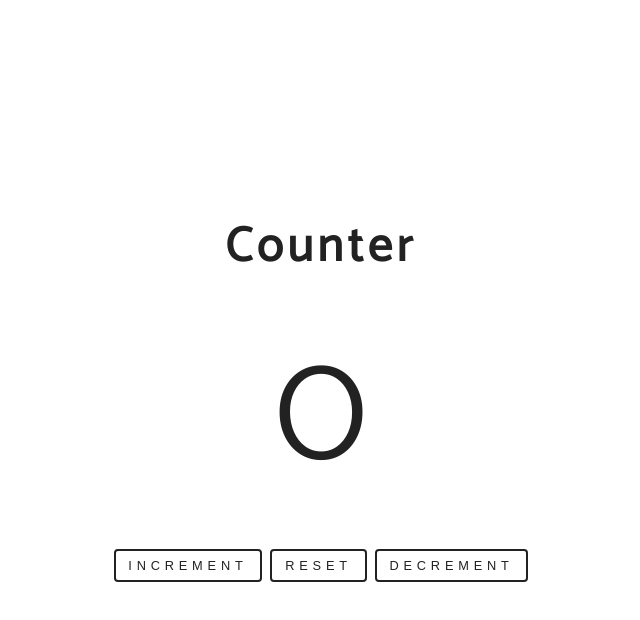
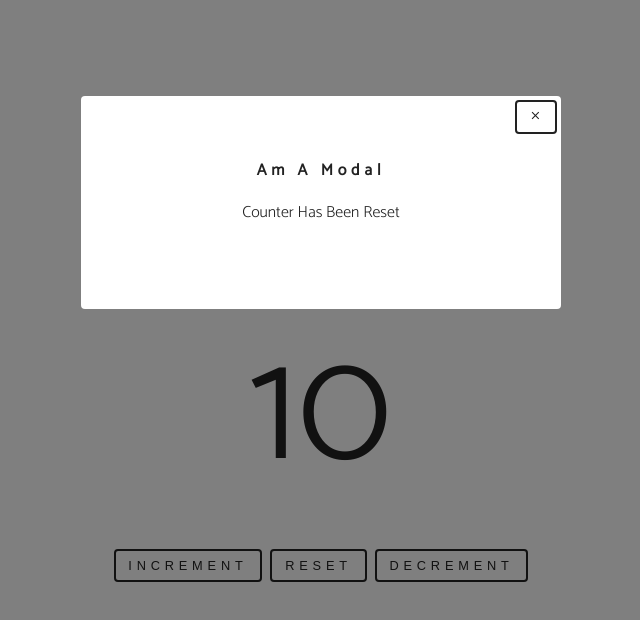
Before and after one commit to preeteeg/reduxApps, a React (Create React App) app: page / in a window 1280 px wide. Both pictures are taken after a click on the button "RESET". Shown: the top 620 px of the page, without its empty margins (319-959 px from the left). Built offline with nearby package versions, Linux system fonts and the light colour scheme.

Commit message:
implement a modal pop up onclick reset button

```diff
--- a/package.json
+++ b/package.json
@@ -8,6 +8,7 @@
     "@testing-library/user-event": "^7.2.1",
     "react": "^16.13.0",
     "react-dom": "^16.13.0",
+    "react-icons": "^3.9.0",
     "react-redux": "^7.2.0",
     "react-scripts": "3.4.0",
     "redux": "^4.0.5",
--- a/src/App.js
+++ b/src/App.js
@@ -1,12 +1,14 @@
 import React from 'react';
 import Counter from './components/Counter'
+import Modal from './components/Modal'
 import store from './store/store'
 import './App.css';
 import {Provider} from 'react-redux'
 function App() {
   return (
        <Provider store={store}>
-        <Counter status="Counter App"  />
+         <Counter status="Counter App" />
+          <Modal/>
       </Provider>
 
   );
--- a/src/components/Counter.js
+++ b/src/components/Counter.js
@@ -11,7 +11,7 @@ const Counter = (props) =>
     // const count = (props.state.count)
     // const count = props.count
     //const{count,name,dispatch} =props
-    const { count, name, increase, decrease, reset } = props
+    const { count, name, increase, decrease, reset ,openModal} = props
 
     return (
         <div className="container">
@@ -19,7 +19,7 @@ const Counter = (props) =>
             <p className="counter">{count}</p>
             <div className="buttons">
                 <button type="button" className="btn" onClick={increase}>Increment</button>
-                <button type="button" className="btn" onClick={reset}>Reset</button>
+                <button type="button" className="btn" onClick={reset,openModal}>Reset</button>
                 <button type="button" className="btn" onClick={decrease}>Decrement</button>
             </div>
         </div>
@@ -39,6 +39,8 @@ function mapDispatchToProps(dispatch, ownProps)
         increase: () => dispatch({ type: INCREASE }),
         decrease: () => dispatch({ type: DECREASE }),
         reset: () => dispatch({ type: RESET }),
+        openModal: () => dispatch({ type: MODAL_OPEN }),
+
     }
 }
 
--- /dev/null
+++ b/src/components/Modal.js
@@ -0,0 +1,40 @@
+import React from 'react'
+import {connect} from 'react-redux'
+import PropTypes from 'prop-types'
+import { MODAL_CLOSE } from '../store/actions'
+import { MdClose } from 'react-icons/md';
+const Modal = ({ isOpen, name, text ,closeModal}) =>
+{
+
+
+    return (
+        <div className={`modal-overlay ${isOpen ? `isModalOpen`:null}`}>
+            <div className='modal-container'>
+                <h4>{name}</h4>
+                <p>{text}</p>
+                <button className="btn btn-close" onClick={closeModal}><MdClose /></button>
+            </div>
+        </div>
+    )
+}
+
+Modal.propTypes = {
+
+}
+
+function mapStateToProps({ modalState: { isOpen,name, text } })
+{
+    return {
+        isOpen: isOpen,
+        name:name,
+        text:text
+    }
+}
+
+function mapDispatchToProps(dispatch, ownProps)
+{
+    return {
+        closeModal: ()=>dispatch({ type: MODAL_CLOSE})
+    }
+}
+export default connect(mapStateToProps, mapDispatchToProps)(Modal)
--- a/src/index.css
+++ b/src/index.css
@@ -147,10 +147,18 @@ Modal
   text-transform: capitalize;
   padding: 4rem 2rem;
   transition: all 0s ease-in-out;
+  position: relative;
 }
+.modal-container .btn-close{
+    position: absolute;
+    right: 0;
+    top: 0;
+
+}
+/*
 .modal-container p {
   margin-bottom: 5rem;
-}
+}*/
 .modal-overlay.isModalOpen .modal-container {
   margin-top: 6rem;
 }
--- a/src/reducers/modalReducer.js
+++ b/src/reducers/modalReducer.js
@@ -3,7 +3,8 @@ import { MODAL_OPEN, MODAL_CLOSE } from '../store/actions'
 
 const initialState = {
     isOpen: false,
-    text:"Bla bla"
+    name:"Am a modal",
+    text:"Counter has been reset"
 }
 
 export default function modalReducer(state = initialState, action)
```
Also changed, not shown: 2 other files (tests, documents, lock files or other folders).
